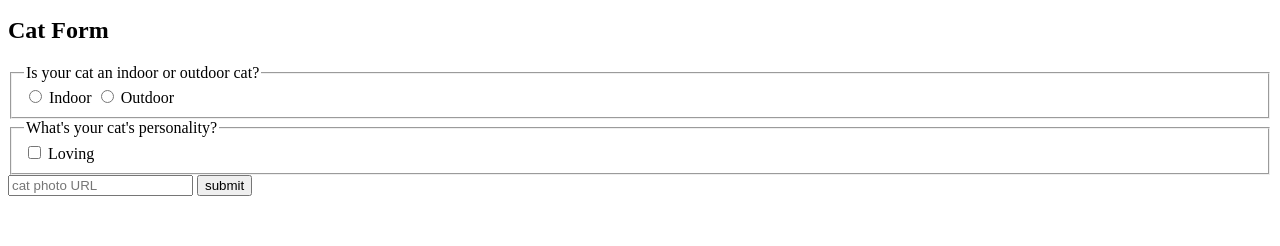
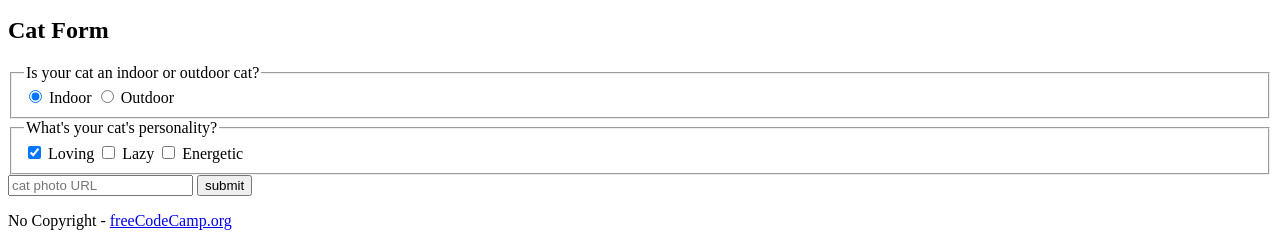
Before and after one commit to AGX18/WebDevEss, a plain HTML site: page CatPhotoApp/index.html in a window 1280 px wide. Shown: the part 1419-1665 px from the top of the page. Before the commit the page ends 1623 px from the top, so only its background shows below. Drawn offline with Linux system fonts and the light colour scheme.

Commit message:
finished Building a Cat Photo App website

```diff
--- a/CatPhotoApp/index.html
+++ b/CatPhotoApp/index.html
@@ -1,5 +1,10 @@
 <!DOCTYPE html>
 <html lang="en">
+    <head>
+        <meta charset="utf-8">
+        <title>CatPhotoApp</title>
+    </head>
+    <body>
         <main>
             <h1>CatPhotoApp</h1>
             <section>
@@ -46,16 +51,21 @@
             <form action="https://freecatphotoapp.com/submit-cat-photo">
                 <fieldset>
                     <legend>Is your cat an indoor or outdoor cat?</legend>
-                <label> <input type="radio" id="indoor" name="indoor-outdoor" value="indoor"> Indoor </label>
+                    <label> <input type="radio" id="indoor" name="indoor-outdoor" value="indoor" checked > Indoor </label>
                     <label> <input type="radio" id="outdoor" name="indoor-outdoor" value="outdoor"> Outdoor </label>
                 </fieldset>
                 <fieldset>
                     <legend>What's your cat's personality?</legend>
-                <input type="checkbox" id="loving"> Loving
+                    <input checked id="loving" type="checkbox" name="personality" value="loving"> <label for="loving" >Loving</label>
+                    <input id="lazy" type="checkbox" name="personality" value="lazy"> <label for="lazy"> Lazy </label>
+                    <input id="energetic" type="checkbox" name="personality" value="energetic"> <label for="energetic"> Energetic </label>
                 </fieldset>
-            <input type="text" name="catphotourl" placeholder="cat photo URL" required>
+                <label><input type="text" name="catphotourl" placeholder="cat photo URL" required> </label>
                 <button type="submit">submit</button>
             </form>
         </main>
-
+        <footer>
+            <p>No Copyright - <a href="https://www.freecodecamp.org" target="_blank">freeCodeCamp.org</a></p>
+        </footer>
+    </body>
 </html>
```
Also changed, not shown: 1 other file. Lines whose indentation alone changed are shown as unchanged.
